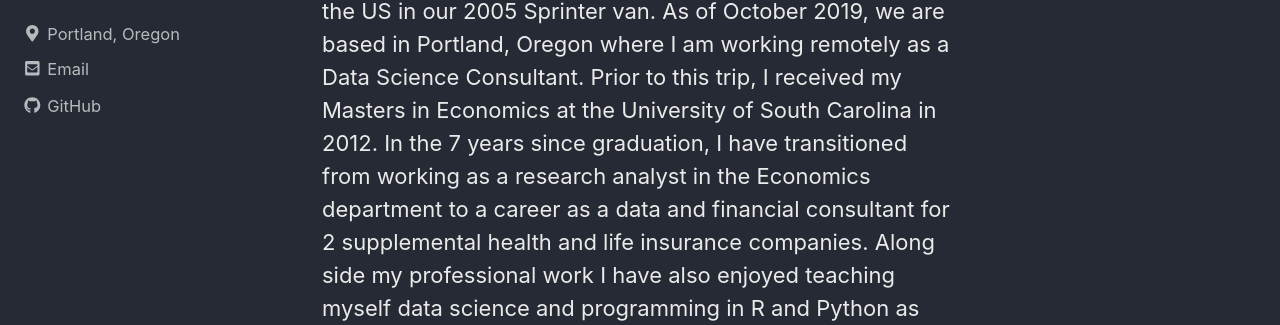
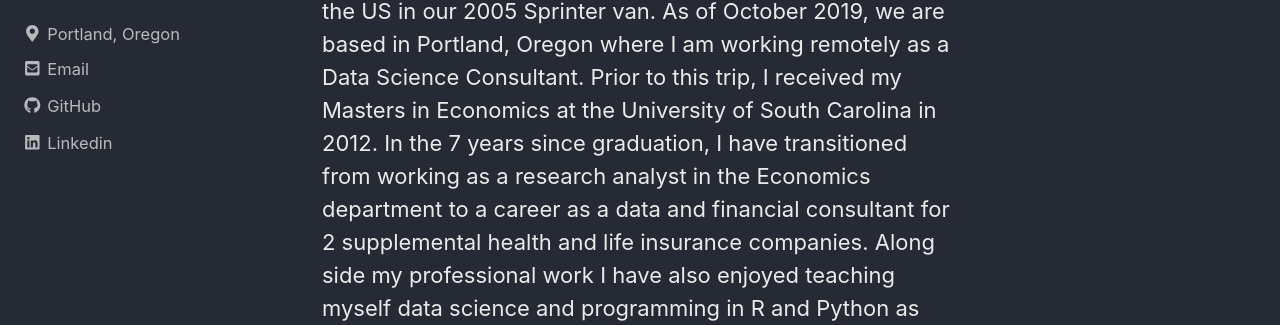
Before and after one commit to DustinRogers/DustinRogers.github.io, a Jekyll site: the page built from index.md, in a window 1280 px wide. Shown: the part 277-602 px from the top of the page. Built offline with Jekyll 4.4.1, drawn with Linux system fonts in a browser that asks for light colours; nearby versions of some CDN libraries.

Commit message:
Update _config.yml

```diff
--- a/_config.yml
+++ b/_config.yml
@@ -114,9 +114,9 @@ author:
     - label: "GitHub"
       icon: "fab fa-fw fa-github"
       url: "https://dustinrogers.github.io/"
-    - label: "Instagram"
-      icon: "fab fa-fw fa-instagram"
-      # url: "https://instagram.com/"
+    - label: "Linkedin"
+      icon: "fab fa-fw fa-linkedin"
+      url: "https://www.linkedin.com/in/rogersdustin/"
 
 # Site Footer
 footer:
```
